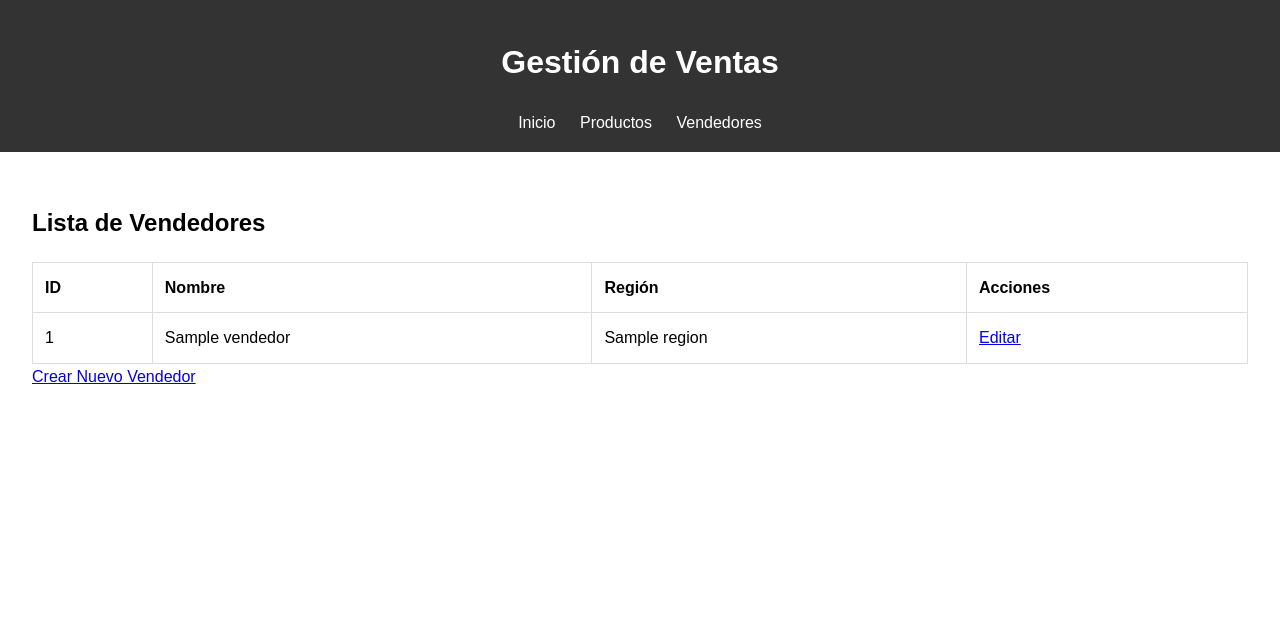
After one commit to ByronSerrano/Exam-Second-Unity-CS, a FastAPI app: template templates/vendedores/lista.html in a window 1280 px wide. The commit adds this page. Shown: the top 625 px of the page. Run offline with FastAPI, Linux system fonts and the light colour scheme; the template is opened without the code that fills it: most values are stand-ins (such as "Sample title", 1, 10 or a date in 2020).

Commit message:
Added Vendedores

```diff
--- a/main.py
+++ b/main.py
@@ -31,7 +31,10 @@ async def home(request: Request, db: Session = Depends(get_db)):
     productos = db.query(models.Producto).all()
     return templates.TemplateResponse("home.html", {"request": request, "productos": productos})
 
-# Rutas para los Productos
+
+"""
+    Rutas para lo Productos
+"""
 @app.get("/productos/")
 async def lista_productos(request: Request, db: Session = Depends(get_db)):
     productos = db.query(models.Producto).all()
@@ -67,3 +70,51 @@ async def editar_producto(request: Request, producto_id: int, nombre: str = Form
     db.commit()
     db.refresh(producto)
     return templates.TemplateResponse("productos/editado.html", {"request": request, "producto": producto})
+
+
+"""
+    Rutas para las Ventas
+"""
+@app.get("/vendedores/", response_model=List[schemas.Vendedor])
+async def lista_vendedores(request: Request, db: Session = Depends(get_db)):
+    vendedores = db.query(models.Vendedor).all()
+    return templates.TemplateResponse("vendedores/lista.html", {"request": request, "vendedores": vendedores})
+
+@app.get("/vendedores/crear")
+async def crear_vendedor_form(request: Request):
+    return templates.TemplateResponse("vendedores/crear.html", {"request": request})
+
+@app.post("/vendedores/crear", response_model=schemas.Vendedor)
+async def crear_vendedor(request: Request, nombre: str = Form(...), region: str = Form(...), db: Session = Depends(get_db)):
+    nuevo_vendedor = models.Vendedor(nombre=nombre, region=region)
+    db.add(nuevo_vendedor)
+    db.commit()
+    db.refresh(nuevo_vendedor)
+    return templates.TemplateResponse("vendedores/creado.html", {"request": request, "vendedor": nuevo_vendedor})
+
+@app.get("/vendedores/editar/{vendedor_id}")
+async def editar_vendedor_form(request: Request, vendedor_id: int, db: Session = Depends(get_db)):
+    vendedor = db.query(models.Vendedor).filter(models.Vendedor.id == vendedor_id).first()
+    if vendedor is None:
+        raise HTTPException(status_code=404, detail="Vendedor no encontrado")
+    return templates.TemplateResponse("vendedores/editar.html", {"request": request, "vendedor": vendedor})
+
+@app.post("/vendedores/editar/{vendedor_id}", response_model=schemas.Vendedor)
+async def editar_vendedor(request: Request, vendedor_id: int, nombre: str = Form(...), region: str = Form(...), db: Session = Depends(get_db)):
+    vendedor = db.query(models.Vendedor).filter(models.Vendedor.id == vendedor_id).first()
+    if vendedor is None:
+        raise HTTPException(status_code=404, detail="Vendedor no encontrado")
+    vendedor.nombre = nombre
+    vendedor.region = region
+    db.commit()
+    db.refresh(vendedor)
+    return templates.TemplateResponse("vendedores/editado.html", {"request": request, "vendedor": vendedor})
+
+@app.delete("/vendedores/{vendedor_id}", response_model=schemas.Vendedor)
+def eliminar_vendedor(vendedor_id: int, db: Session = Depends(get_db)):
+    vendedor = db.query(models.Vendedor).filter(models.Vendedor.id == vendedor_id).first()
+    if vendedor is None:
+        raise HTTPException(status_code=404, detail="Vendedor no encontrado")
+    db.delete(vendedor)
+    db.commit()
+    return {"message": "Vendedor eliminado"}
--- a/templates/base.html
+++ b/templates/base.html
@@ -11,8 +11,8 @@
         <h1>Gestión de Ventas</h1>
         <nav>
             <a href="/">Inicio</a>
-            <a href="/productos/">Lista de Productos</a>
-            <a href="/productos/crear">Crear Producto</a>
+            <a href="/productos/">Productos</a>
+            <a href="/vendedores/">Vendedores</a>
         </nav>
     </header>
     <main>
--- a/templates/home.html
+++ b/templates/home.html
@@ -4,7 +4,7 @@
 <h2>Bienvenido a la Gestión de Ventas</h2>
 <p>Aquí puedes gestionar tus ventas:</p>
 <ul>
-    <li><a class="link-css" href="/productos/">Ver lista de productos</a></li>
-    <li><a class="link-css" href="/productos/crear">Crear nuevo producto</a></li>
+    <li><a class="link-css" href="/productos/">Productos</a></li>
+    <li><a class="link-css" href="/vendedores/">Vendedores</a></li>
 </ul>
 {% endblock %}
--- /dev/null
+++ b/templates/vendedores/lista.html
@@ -0,0 +1,28 @@
+{% extends "base.html" %}
+
+{% block content %}
+<h2>Lista de Vendedores</h2>
+<table>
+    <thead>
+        <tr>
+            <th>ID</th>
+            <th>Nombre</th>
+            <th>Región</th>
+            <th>Acciones</th>
+        </tr>
+    </thead>
+    <tbody>
+        {% for vendedor in vendedores %}
+        <tr>
+            <td>{{ vendedor.id }}</td>
+            <td>{{ vendedor.nombre }}</td>
+            <td>{{ vendedor.region }}</td>
+            <td>
+                <a href="/vendedores/editar/{{ vendedor.id }}">Editar</a>
+            </td>
+        </tr>
+        {% endfor %}
+    </tbody>
+</table>
+<a href="/vendedores/crear">Crear Nuevo Vendedor</a>
+{% endblock %}
```
Also changed, not shown: templates/vendedores/creado.html (added, +7 -0 lines), templates/vendedores/crear.html (added, +14 -0 lines), templates/vendedores/editado.html (added, +7 -0 lines), templates/vendedores/editar.html (added, +14 -0 lines).
